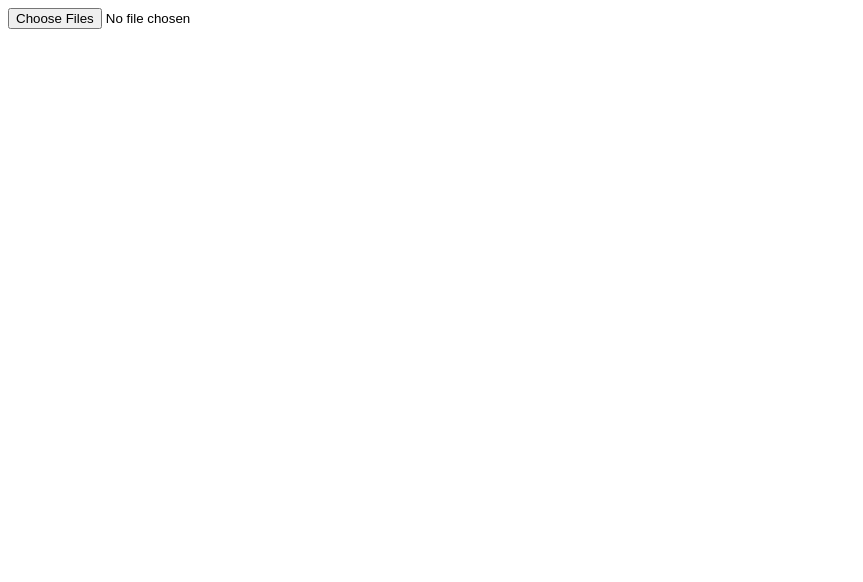
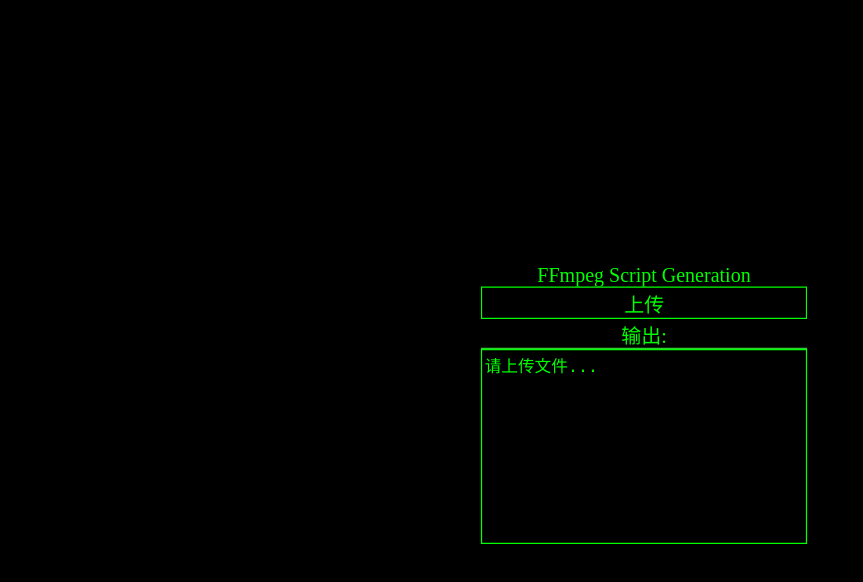
Before and after one commit to W9pi3cZ1/FFmpeg-Script-Generation, a plain HTML site: page FFmpeg-Script-Generation.html in a window 1280 px wide. Shown: the whole page, without its empty margins (0-863 px from the left). Drawn offline with Linux system fonts and the light colour scheme.

Commit message:
Update FFmpeg-Script-Generation.html

```diff
--- a/FFmpeg-Script-Generation.html
+++ b/FFmpeg-Script-Generation.html
@@ -4,6 +4,71 @@
     <meta http-equiv="X-UA-Compatible" content="IE=edge">
     <meta name="viewport" content="width=device-width, initial-scale=1.0">
     <title>FFmpeg Script Generation</title>
+    <style>
+        ::selection {
+            background: lime;
+            color: #000;
+        }
+        body{
+            background-color: black;
+            color: lime;
+            margin: 0;
+            text-align: center;
+        }
+        #main{
+            width: auto;
+            height: auto;
+            position: absolute;
+            left:50%;
+            top: 50%;
+            transform: translate(-50%,-50%)scale(1.25);
+            overflow: hidden;
+        }
+        input{
+            margin: 0px;
+            width:100%;
+            opacity:0;
+            cursor:pointer;
+            position:absolute;
+            border: 0;
+            z-index: 1;
+        }
+        p{
+            color: lime;
+            margin: 0;
+            width: 100%;
+            text-align: center;
+            position: absolute;
+        }
+        #file_{
+            z-index: 0;
+            position: relative;
+            color: black;
+            border: lime 0.05em solid;
+            width: calc(100% - 0.1em);
+            height: 1.5em;
+            background-color: #000;
+        }
+        #main{
+            margin: 4px;
+        }
+        textarea {
+            border:1px lime solid;
+            color: lime;
+            background-color: black;
+            outline: limegreen 1px solid;
+            resize: none;
+        }
+        button{
+            width: 100%;
+            margin-top: 8px;
+            border:1px lime solid;
+            color: lime;
+            background-color: black;
+            outline: limegreen 1px solid;
+            resize: none;
+        }
+    </style>
     <script>
         var input;
         var output;
@@ -15,31 +80,45 @@
             script = "@echo off\ntitle FFmpeg Script Generation\nmd output\n"
             for (let index = 0; index < input.length; index++) {
                 const element = input[index].name;
-                script+='ffmpeg -i "'+element+'" -s 1280x720 -r 30 -fs 1024MB -preset faster "output/'+element+'"\n';
+                //以下是对ffmpeg的一些配置，可以自行修改，如果懒得修改，就保持现状吧。
+                script+='title FFmpeg Script Generation '+index+'/'+input.length+'\nffmpeg -i "'+element+'" -s 1280x720 -r 30 -fs 1024MB -threads 16 -preset faster "output/'+element+'"\n';
             }
-            script += "pause\n";
+            script += "title FFmpeg Script Generation "+input.length+"/"+input.length+"\npause\n";
+            output.value = script;
             return script;
         }
     </script>
 </head>
 <body>
+    <div id="main">
+        FFmpeg Script Generation
+        <br>
         <!--芝士一个ffmpeg自动脚本生成工具-->
-    <input type="file" onchange="Process()" multiple="multiple" id="files">
+        <div id="file_">
+            <p>上传</p>
+            <input type="file" onchange="Process()" multiple="multiple" id="files" accept="video/*">
+        </div>
+        输出:
+        <br>
+        <textarea id="output" cols="30" rows="10">请上传文件...</textarea>
+        <br>
         <script>
             function download(filename, text) {
+                var blob = new Blob([text],{type:"text/plain"})
                 if(document.querySelector("a") != null){
                     document.querySelector("a").remove();
                 }
                 var element = document.createElement('a');
-            element.innerText = "下载";
-            element.setAttribute('href', 'data:text/plain;charset=utf-8,' + encodeURIComponent(text));
+                element.innerHTML = "<button>下载</button>";
+                element.setAttribute('href', window.URL.createObjectURL(blob));
                 element.setAttribute('download', filename);
-            document.body.appendChild(element);
+                document.querySelector("#main").appendChild(element);
             }
 
             function Process(){
                 download("output.bat",ProcessFile());
             }
         </script>
+    </div>
 </body>
 </html>
```
Lines whose indentation alone changed are shown as unchanged.
